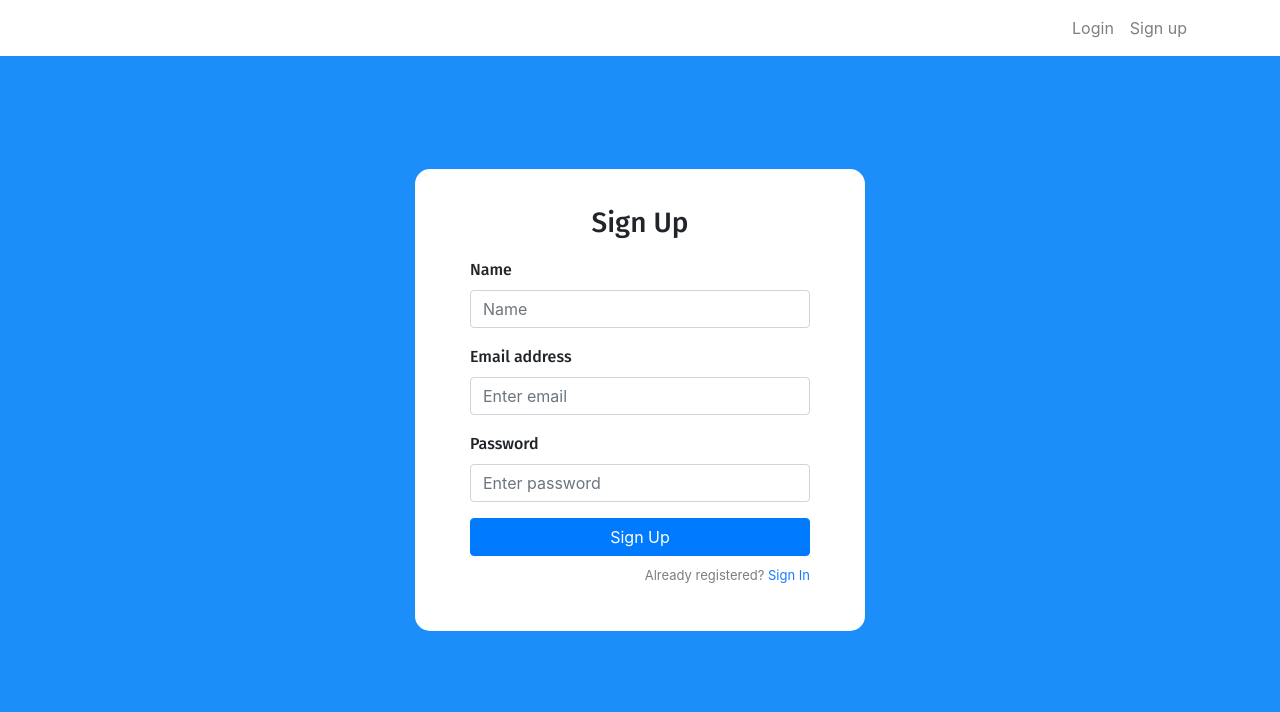
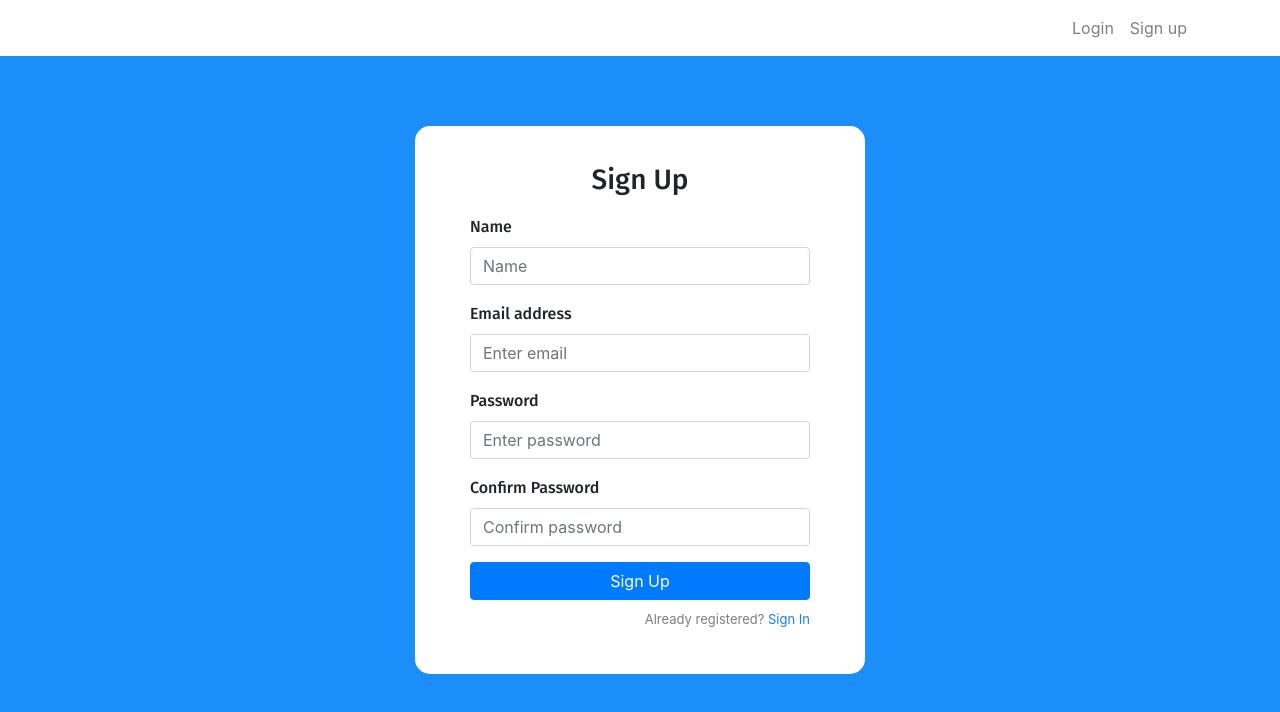
Before and after one commit to uzairali19/rent-house-front-end, a React (Create React App) app: page /sign-up in a window 1280 px wide. Shown: the top 712 px of the page. Built offline with nearby package versions, Linux system fonts and the light colour scheme.

Commit message:
update signup and login form controllers

```diff
--- a/src/components/Login.js
+++ b/src/components/Login.js
@@ -1,34 +1,63 @@
-import React from 'react';
+import React, { useState } from 'react';
 import { Link } from 'react-router-dom';
 
 const Login = () => {
-  const hello = 'Hello World';
-  console.log(hello);
+  const [user, setUser] = useState({
+    email: '',
+    password: ''
+  });
+
+  const ids = {
+    email: 'email',
+    password: 'password'
+  };
+
+  const handleChange = (e) => {
+    switch (e.target.id) {
+      case ids.email:
+        setUser({ ...user, email: e.target.value });
+        break;
+      case ids.password:
+        setUser({ ...user, password: e.target.value });
+        break;
+      default:
+        break;
+    }
+  };
+
+  const handleSubmit = (e) => {
+    e.preventDefault();
+    console.log(user);
+    setUser({ email: '', password: '' });
+  };
+
   return (
     <div className="auth-wrapper">
       <div className="auth-inner">
         <form>
           <h3>Sign In</h3>
           <div className="form-group">
-            <label htmlFor="email1">Email address</label>
+            <label>Email address</label>
             <input
-              id="email1"
+              id={ids.email}
               type="email"
               className="form-control"
               placeholder="Enter email"
+              value={user.email}
+              onChange={handleChange}
             />
           </div>
-
           <div className="form-group">
-            <label htmlFor="password1">Password</label>
+            <label>Password</label>
             <input
-              id="password1"
+              id={ids.password}
               type="password"
               className="form-control"
               placeholder="Enter password"
+              value={user.password}
+              onChange={handleChange}
             />
           </div>
-
           <div className="form-group">
             <div className="custom-control custom-checkbox">
               <input
@@ -42,7 +71,11 @@ const Login = () => {
             </div>
           </div>
 
-          <button type="submit" className="btn btn-primary btn-block">
+          <button
+            type="submit"
+            className="btn btn-primary btn-block"
+            onClick={handleSubmit}
+          >
             Submit
           </button>
           <p className="forgot-password text-right">
--- a/src/components/SignUp.js
+++ b/src/components/SignUp.js
@@ -1,9 +1,46 @@
-import React from 'react';
+import React, { useState } from 'react';
 import { Link } from 'react-router-dom';
 
 const SignUp = () => {
-  const hello = 'Hello World';
-  console.log(hello);
+  const [newUser, setNewUser] = useState({
+    name: '',
+    email: '',
+    password: '',
+    passwordConfirmation: ''
+  });
+
+  const ids = {
+    name: 'name',
+    email: 'email',
+    password: 'password',
+    passwordConfirmation: 'passwordConfirmation'
+  };
+
+  const handleChange = (e) => {
+    switch (e.target.id) {
+      case ids.name:
+        setNewUser({ ...newUser, name: e.target.value });
+        break;
+      case ids.email:
+        setNewUser({ ...newUser, email: e.target.value });
+        break;
+      case ids.password:
+        setNewUser({ ...newUser, password: e.target.value });
+        break;
+      case ids.passwordConfirmation:
+        setNewUser({ ...newUser, passwordConfirmation: e.target.value });
+        break;
+      default:
+        break;
+    }
+  };
+
+  const handleSubmit = (e) => {
+    e.preventDefault();
+    console.log(newUser);
+    setNewUser({ name: '', email: '', password: '', passwordConfirmation: '' });
+  };
+
   return (
     <div className="auth-wrapper">
       <div className="auth-inner">
@@ -11,26 +48,53 @@ const SignUp = () => {
           <h3>Sign Up</h3>
           <div className="form-group">
             <label>Name</label>
-            <input type="text" className="form-control" placeholder="Name" />
+            <input
+              id={ids.name}
+              type="text"
+              className="form-control"
+              placeholder="Name"
+              value={newUser.name}
+              onChange={handleChange}
+            />
           </div>
           <div className="form-group">
             <label>Email address</label>
             <input
+              id={ids.email}
               type="email"
               className="form-control"
               placeholder="Enter email"
+              value={newUser.email}
+              onChange={handleChange}
             />
           </div>
           <div className="form-group">
             <label>Password</label>
             <input
+              id={ids.password}
               type="password"
               className="form-control"
               placeholder="Enter password"
+              value={newUser.password}
+              onChange={handleChange}
             />
           </div>
-
-          <button type="submit" className="btn btn-primary btn-block">
+          <div className="form-group">
+            <label>Confirm Password</label>
+            <input
+              id={ids.passwordConfirmation}
+              type="password"
+              className="form-control"
+              placeholder="Confirm password"
+              value={newUser.passwordConfirmation}
+              onChange={handleChange}
+            />
+          </div>
+          <button
+            type="submit"
+            className="btn btn-primary btn-block"
+            onClick={handleSubmit}
+          >
             Sign Up
           </button>
           <p className="forgot-password text-right">
```
